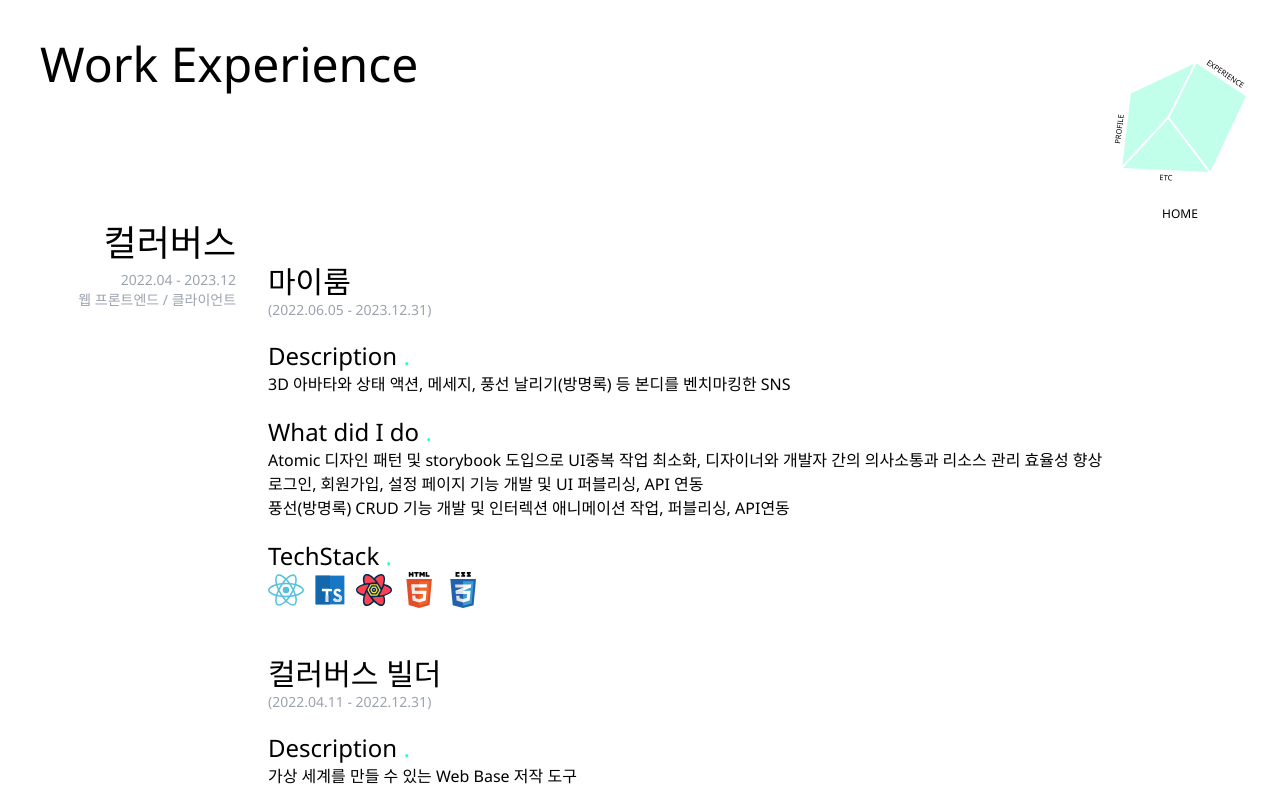
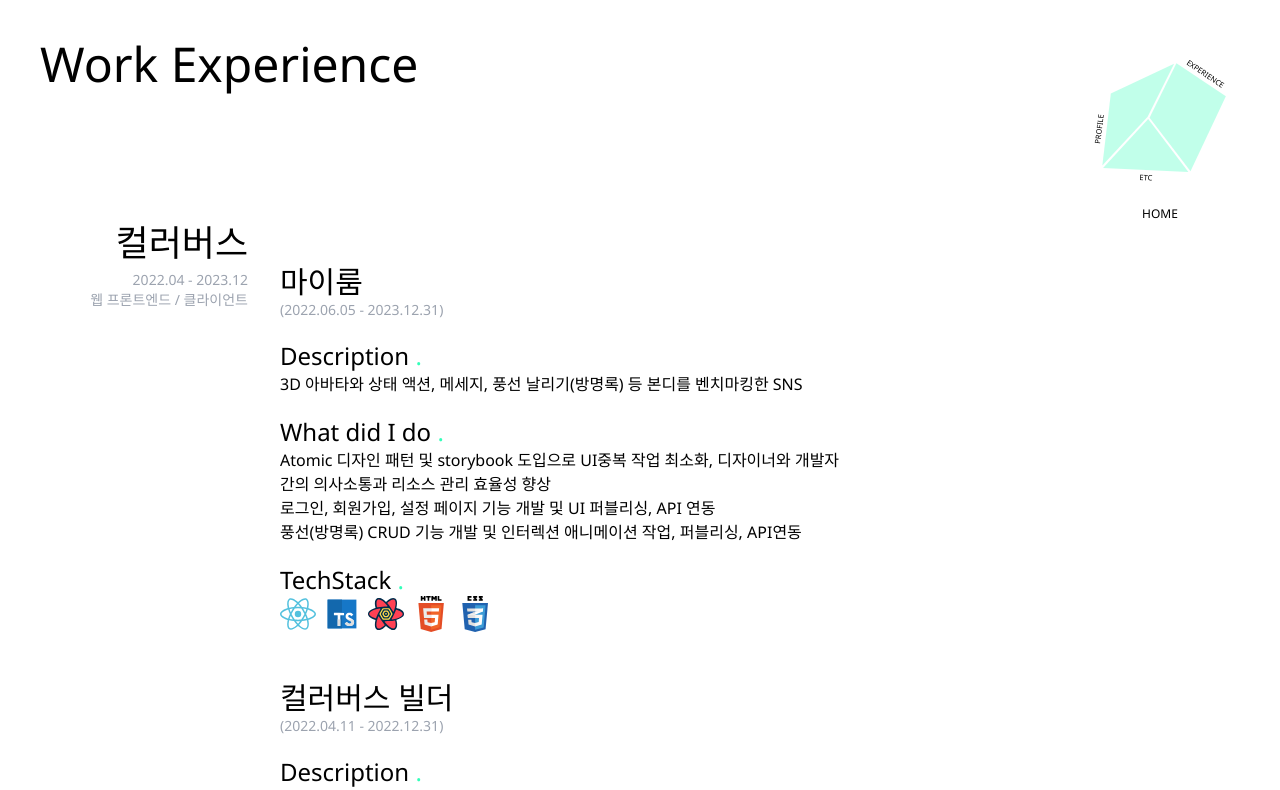
Before and after one commit to okimyj/portfolio, a Next.js app in the folder portfolio-nextjs/: page /experience in a window 1280 px wide. Shown: the top 790 px of the page. Built offline with nearby package versions, Linux system fonts and the light colour scheme.

Commit message:
fix: work experience pin-spacer width 꼼수로 고정..

```diff
--- a/portfolio-nextjs/public/data/experience.json
+++ b/portfolio-nextjs/public/data/experience.json
@@ -18,7 +18,7 @@
       {
         "name": "컬러버스 빌더",
         "period": "2022.04.11 - 2022.12.31",
-        "description": "가상 세계를 만들 수 있는 Web Base 저작 도구<br/>조작을 위한 UI는 Web으로 구현하고, 조작 인풋을 WebRTC를 통해 Unity3D에 전달, 결과 데이터를 다시 Web으로 전달해 출력하는 방식",
+        "description": "가상 세계를 만들 수 있는 Web Base 저작 도구<br/>조작을 위한 UI는 Web으로 구현하고, 조작 인풋을 WebRTC를 통해 Unity3D에 전달,<br/>결과 데이터를 다시 Web으로 전달해 출력하는 방식",
         "whatDidIDo": [
           "Object들의 부모 자식간 계층 구조를 보여주고 편집 할 수 있는 Hierarchy구조 설계 및 구현",
           "Object의 위치, 크기, 회전등 속성 편집 Inspector 구조 설계 및 구현",
--- a/portfolio-nextjs/src/app/(pages)/experience/page.tsx
+++ b/portfolio-nextjs/src/app/(pages)/experience/page.tsx
@@ -1,12 +1,15 @@
 'use client';
-import { useEffect, useLayoutEffect } from 'react';
+
+import { useLayoutEffect } from 'react';
 import ExperienceData from '../../../../public/data/experience.json';
 import Experience from '@/components/Experience';
 import gsap from 'gsap';
 import { ScrollTrigger } from 'gsap/ScrollTrigger';
+import './style.css';
 gsap.registerPlugin(ScrollTrigger);
 export default function ExperiencePage() {
   useLayoutEffect(() => {
+    gsap.matchMedia().add('(min-width:768px)', () => {
       const projectWrappers = gsap.utils.toArray<HTMLElement>('.projectWrapper');
       gsap.utils.toArray<HTMLElement>('.companyWrapper').forEach((company, i) => {
         ScrollTrigger.create({
@@ -16,6 +19,7 @@ export default function ExperiencePage() {
           pin: true,
           pinSpacing: false,
           markers: false,
+        });
       });
     });
   }, []);
--- /dev/null
+++ b/portfolio-nextjs/src/app/(pages)/experience/style.css
@@ -0,0 +1,4 @@
+.pin-spacer {
+  min-width: 13rem !important;
+  width: 13rem !important;
+}
--- a/portfolio-nextjs/src/app/(pages)/layout.tsx
+++ b/portfolio-nextjs/src/app/(pages)/layout.tsx
@@ -10,8 +10,8 @@ export const metadata: Metadata = {
 export default function RootLayout(props: any) {
   return (
     <main className="container m-auto p-10 relative">
-      <div className={'hidden md:block w-40 h-40 fixed right-5'}>
-        <MainArt useBlink={false} />
+      <div className={'flex justify-end'}>
+        <MainArt useBlink={false} className="hidden lg:block w-40 h-40 absolute" />
       </div>
       {props.children}
     </main>
--- a/portfolio-nextjs/src/components/Experience/index.tsx
+++ b/portfolio-nextjs/src/components/Experience/index.tsx
@@ -19,13 +19,13 @@ interface IExperienceProps {
 }
 export default function Experience({ data }: IExperienceProps) {
   return (
-    <div className="flex mb-5 border-b border-gray-400">
-      <div className="flex-row text-right w-52 break-keep companyWrapper">
+    <div className="flex flex-col md:flex-row mb-5 border-b border-gray-400">
+      <div className="text-left md:text-right mr-8 flex-row min-w-52 w-52 break-keep companyWrapper">
         <h1 className="text-4xl leading-normal">{data.companyName}</h1>
         <h2 className="text-sm text-gray-400">{data.period}</h2>
         <h2 className="text-sm text-gray-400">{data.position}</h2>
       </div>
-      <div className="projectWrapper">
+      <div className="projectWrapper max-w-xl">
         {data.projects.map((el, index) => (
           <Project key={index} data={el} />
         ))}
--- a/portfolio-nextjs/src/components/Experience/project.tsx
+++ b/portfolio-nextjs/src/components/Experience/project.tsx
@@ -21,7 +21,7 @@ export default function Project({ data }: IProjectProps) {
     );
   };
   return (
-    <div className="ml-8 mt-12 mb-5">
+    <div className="mt-12 mb-5">
       <h1 className="text-3xl">{data.name}</h1>
       <p className="text-sm text-gray-400">({data.period})</p>
       <SubTitle text="Description" />
--- a/portfolio-nextjs/src/components/MainArt/index.tsx
+++ b/portfolio-nextjs/src/components/MainArt/index.tsx
@@ -69,8 +69,8 @@ export default function MainArt({ className, useBlink = true }: IMainArtProps) {
     });
   }, [buttons, pathName]);
   return (
-    <div className="text-center">
-      <MainArtSVG id={styles.mainArt} className={[className].join(' ')} />
+    <div className={['text-center', className].join(' ')}>
+      <MainArtSVG id={styles.mainArt} />
       {pathName !== '/' ? (
         <span className="text-xs cursor-pointer" onClick={() => route.push('/')}>
           HOME
```
Lines whose indentation alone changed are shown as unchanged.
